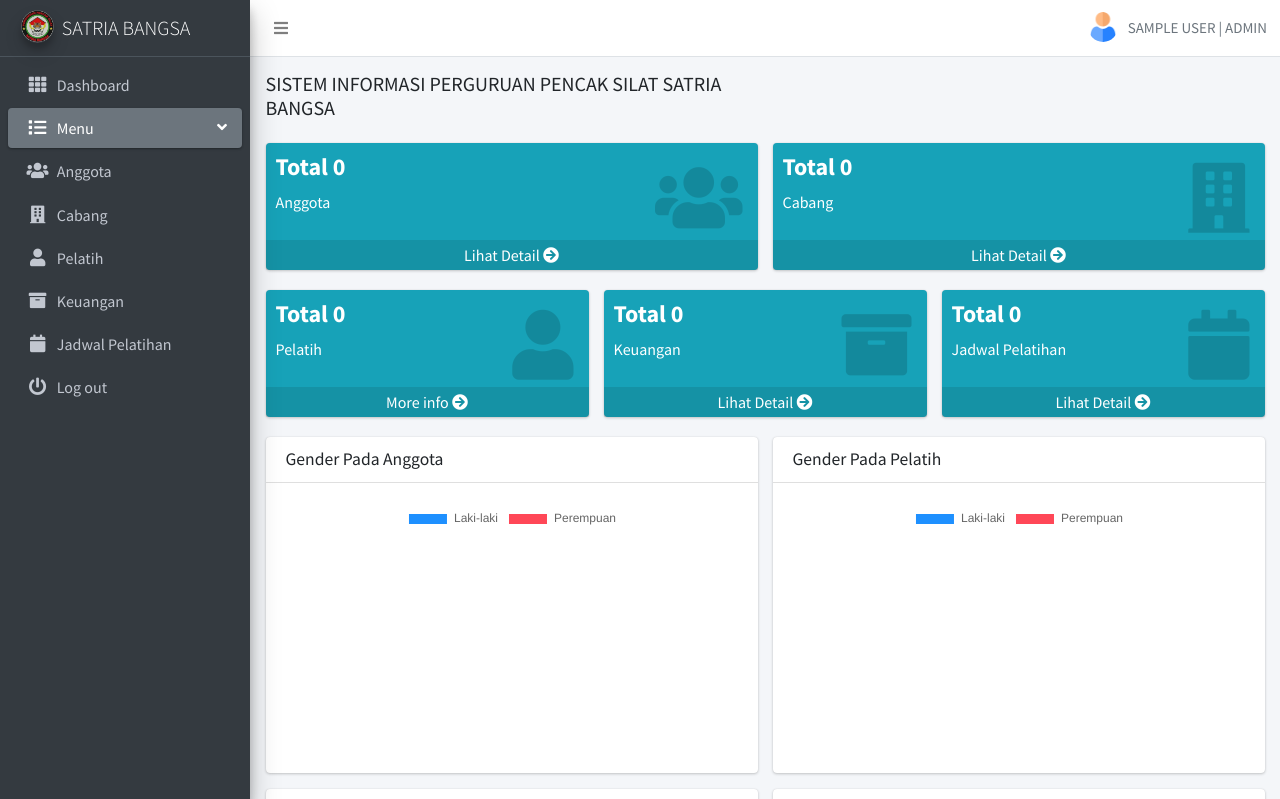
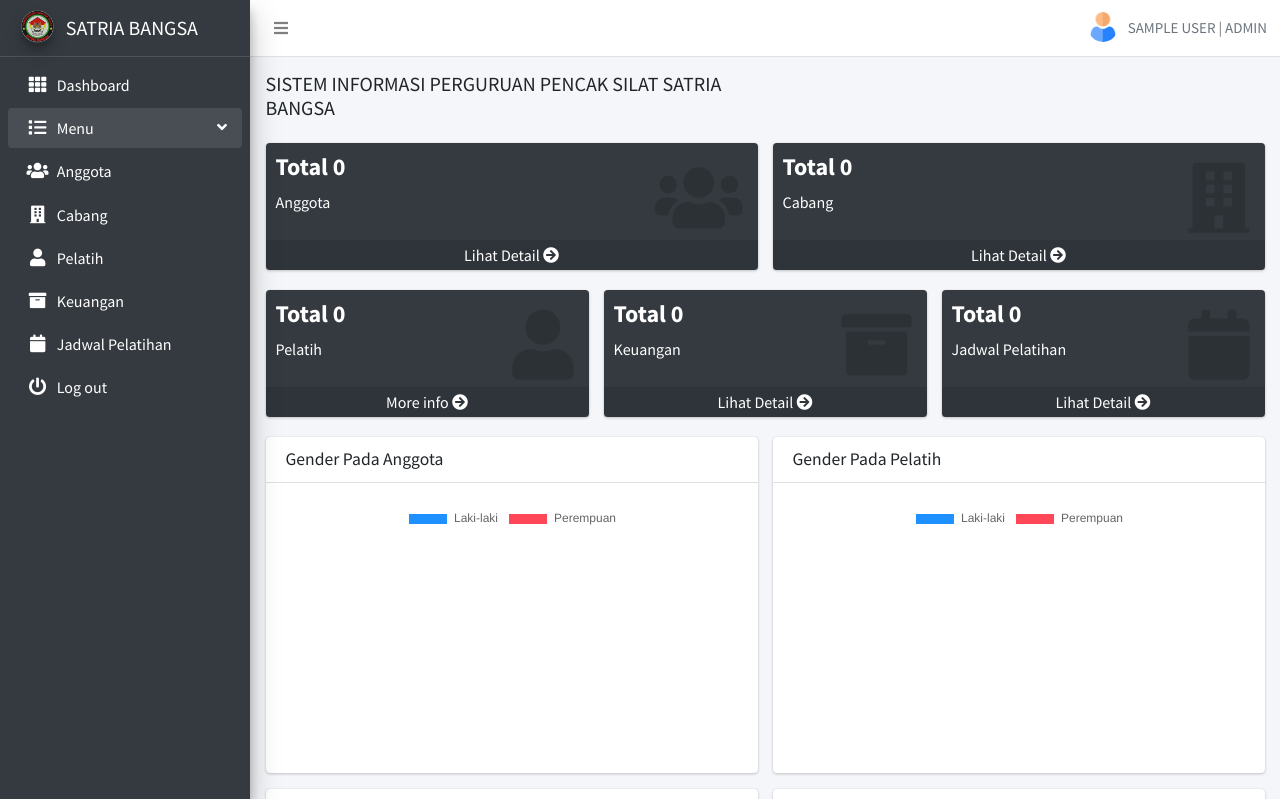
Before and after one commit to adjimuhamadzidan20/pencaksilat_satriabangsa, a PHP site: page / in a window 1280 px wide. Shown: the top 799 px of the page. Run offline with PHP 8.4, Linux system fonts and the light colour scheme; the visitor is signed in with stand-in values (Sample User, id 1); data that the repository does not hold is empty; some libraries are stand-ins or nearby versions.

Commit message:
update file
update codingan sedikit

```diff
--- a/assets/sidebar.php
+++ b/assets/sidebar.php
@@ -1,7 +1,7 @@
 <!-- Brand Logo -->
 <a href="index.php" class="brand-link">
   <img src="logo/pencaksilat.png" alt="Satria Bangsa" class="brand-image img-circle elevation-3" style="opacity: .8">
-  <span class="brand-text font-weight-light">SATRIA BANGSA</span>
+  <span class="brand-text text-white ml-1">SATRIA BANGSA</span>
 </a>
 
 <!-- Sidebar -->
@@ -12,13 +12,13 @@
     <ul class="nav nav-pills nav-sidebar flex-column" data-widget="treeview" role="menu" data-accordion="false">
       <!-- Add icons to the links using the .nav-icon class with font-awesome or any other icon font library -->
       <li class="nav-item">
-        <a href="index.php?halaman=dashboard" class="nav-link">
+        <a href="index.php?halaman=dashboard" class="nav-link text-white">
           <i class="nav-icon fas fa-th"></i>
           <p>Dashboard</p>
         </a>
       </li>
       <li class="nav-item menu-open">
-        <a href="#" class="nav-link active bg-secondary">
+        <a href="#" class="nav-link text-white">
           <i class="nav-icon fas fa-list"></i>
           <p>
             Menu
@@ -27,31 +27,31 @@
         </a>
         <ul class="nav nav-treeview">
           <li class="nav-item">
-            <a href="index.php?halaman=dt_anggota" class="nav-link">
+            <a href="index.php?halaman=dt_anggota" class="nav-link text-white">
               <i class="fas fa-users nav-icon"></i>
               <p>Anggota</p>
             </a>
           </li>
           <li class="nav-item">
-            <a href="index.php?halaman=dt_cabang" class="nav-link">
+            <a href="index.php?halaman=dt_cabang" class="nav-link text-white">
               <i class="fas fa-building nav-icon"></i>
               <p>Cabang</p>
             </a>
           </li>
           <li class="nav-item">
-            <a href="index.php?halaman=dt_pelatih" class="nav-link">
+            <a href="index.php?halaman=dt_pelatih" class="nav-link text-white">
               <i class="fas fa-user nav-icon"></i>
               <p>Pelatih</p>
             </a>
           </li>
           <li class="nav-item">
-            <a href="index.php?halaman=dt_keuangan" class="nav-link">
+            <a href="index.php?halaman=dt_keuangan" class="nav-link text-white">
               <i class="fas fa-archive nav-icon"></i>
               <p>Keuangan</p>
             </a>
           </li>
           <li class="nav-item">
-            <a href="index.php?halaman=dt_jadwal_pelatihan" class="nav-link">
+            <a href="index.php?halaman=dt_jadwal_pelatihan" class="nav-link text-white">
               <i class="fas fa-calendar nav-icon"></i>
               <p>Jadwal Pelatihan</p>
             </a>
@@ -59,7 +59,7 @@
         </ul>
       </li>
       <li class="nav-item">
-        <a href="logout.php" onclick="return confirm('Anda yakin ingin keluar?');" class="nav-link" style="cursor: pointer;">
+        <a href="logout.php" onclick="return confirm('Anda yakin ingin keluar?');" class="nav-link text-white" style="cursor: pointer;">
           <i class="fas fa-power-off nav-icon"></i>
           <p>Log out</p>
         </a>
--- a/pages/dashboard.php
+++ b/pages/dashboard.php
@@ -52,7 +52,7 @@
     <div class="row">
       <div class="col-sm-6">
         <!-- small box -->
-        <div class="small-box bg-info">
+        <div class="small-box bg-dark">
           <div class="inner">
             <h4 class="font-weight-bold">Total <?php echo mysqli_num_rows($anggota); ?></h4>
             <p>Anggota</p>
@@ -66,7 +66,7 @@
       <!-- ./col -->
       <div class="col-sm-6">
         <!-- small box -->
-        <div class="small-box bg-info">
+        <div class="small-box bg-dark">
           <div class="inner">
             <h4 class="font-weight-bold">Total <?php echo mysqli_num_rows($cabang); ?></h4>
             <p>Cabang</p>
@@ -82,7 +82,7 @@
       <!-- ./col -->
       <div class="col-sm-4">
         <!-- small box -->
-        <div class="small-box bg-info">
+        <div class="small-box bg-dark">
           <div class="inner">
             <h4 class="font-weight-bold">Total <?php echo mysqli_num_rows($pelatih); ?></h4>
             <p>Pelatih</p>
@@ -96,7 +96,7 @@
       <!-- ./col -->
       <div class="col-sm-4">
         <!-- small box -->
-        <div class="small-box bg-info">
+        <div class="small-box bg-dark">
           <div class="inner">
             <h4 class="font-weight-bold">Total <?php echo mysqli_num_rows($keuangan); ?></h4>
             <p>Keuangan</p>
@@ -110,7 +110,7 @@
       <!-- ./col -->
       <div class="col-sm-4">
         <!-- small box -->
-        <div class="small-box bg-info">
+        <div class="small-box bg-dark">
           <div class="inner">
             <h4 class="font-weight-bold">Total <?php echo mysqli_num_rows($jadwal); ?></h4>
             <p>Jadwal Pelatihan</p>
```
